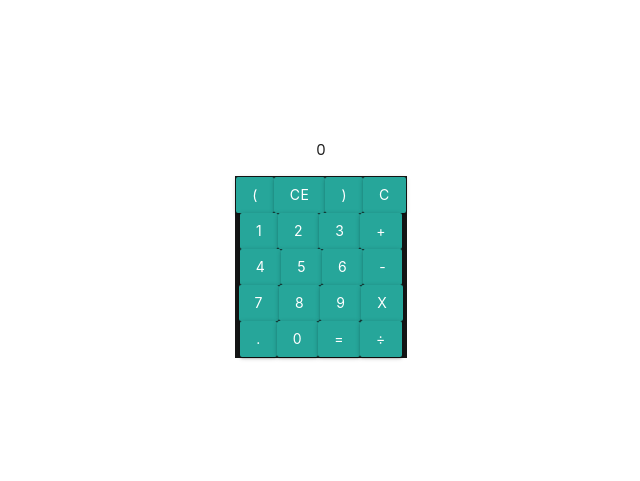
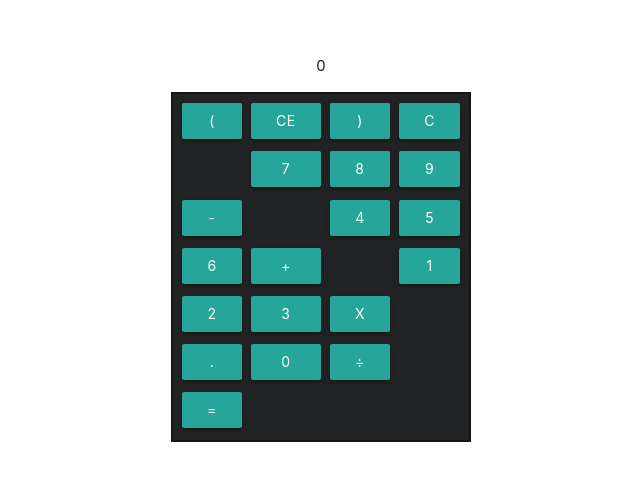
Before and after one commit to talitastravassos/calculator-react, a React (Create React App) app: page / in a window 1280 px wide. Shown: the part 159-640 px from the top of the page, without its empty margins (319-959 px from the left). Built offline with nearby package versions, Linux system fonts and the light colour scheme.

Commit message:
style not 100% yet

```diff
--- a/src/App.css
+++ b/src/App.css
@@ -53,6 +53,26 @@
   border: 1px solid #7A7B7C;
 }
 
+.keypad{
+  background-color: #212223;
+  color: white;
+  min-width: 300px;
+  min-height: 350px;
+  padding: 0.5em;
+  border: 2px solid #151616;
+  /* display: flex;
+  flex-wrap: wrap;
+  justify-content: space-around; */
+  display: grid;
+  grid-gap: 0.5em;
+  grid-template-areas:
+    "parent1 back parent2 clear"
+    "seven eight nine subtract"
+    "four five six add"
+    "one two three multiply"
+    "decimal zero divide equals";
+}
+
 .calculator {
   background-color: #212223;
   color: white;
--- a/src/components/Keypad.js
+++ b/src/components/Keypad.js
@@ -7,33 +7,33 @@ const Keypad = (props) => {
 
   return (
     <div className="button keypad">
-        <button className="btn" name="(" onClick={e => onClick(e.target.name)}>(</button>
-        <button className="btn" name="CE" onClick={e => onClick(e.target.name)}>CE</button>
-        <button className="btn" name=")" onClick={e => onClick(e.target.name)}>)</button>
+        <button className="btn" name="(" id="parent1" onClick={e => onClick(e.target.name)}>(</button>
+        <button className="btn" name="CE" id="back" onClick={e => onClick(e.target.name)}>CE</button>
+        <button className="btn" name=")" id="parent2" onClick={e => onClick(e.target.name)}>)</button>
         <button className="btn" id="clear" name="C" onClick={e => onClick(e.target.name)}>C</button><br/>
+
+
+        <button className="btn" id="seven" name="7" onClick={e => onClick(e.target.name)}>7</button>
+        <button className="btn" id="eight" name="8" onClick={e => onClick(e.target.name)}>8</button>
+        <button className="btn" id="nine" name="9" onClick={e => onClick(e.target.name)}>9</button>
+        <button className="btn" id="subtract" name="-" onClick={e => onClick(e.target.name)}>-</button><br/>
+
+        <button className="btn" id="four" name="4" onClick={e => onClick(e.target.name)}>4</button>
+        <button className="btn" id="five" name="5" onClick={e => onClick(e.target.name)}>5</button>
+        <button className="btn" id="six" name="6" onClick={e => onClick(e.target.name)}>6</button>
+        <button className="btn" id="add" name="+" onClick={e => onClick(e.target.name)}>+</button><br/>
 
 
         <button className="btn" id="one" name="1" onClick={e => onClick(e.target.name)}>1</button>
         <button className="btn" id="two" name="2" onClick={e => onClick(e.target.name)}>2</button>
         <button className="btn" id="three" name="3" onClick={e => onClick(e.target.name)}>3</button>
-        <button className="btn" id="add" name="+" onClick={e => onClick(e.target.name)}>+</button><br/>
-
-
-        <button id="four" name="4" className="btn" onClick={e => onClick(e.target.name)}>4</button>
-        <button className="btn" id="five" name="5" onClick={e => onClick(e.target.name)}>5</button>
-        <button className="btn" id="six" name="6" onClick={e => onClick(e.target.name)}>6</button>
-        <button className="btn" id="subtract" name="-" onClick={e => onClick(e.target.name)}>-</button><br/>
-
-        <button className="btn" id="seven" name="7" onClick={e => onClick(e.target.name)}>7</button>
-        <button className="btn" id="eight" name="8" onClick={e => onClick(e.target.name)}>8</button>
-        <button className="btn" id="nine" name="9" onClick={e => onClick(e.target.name)}>9</button>
         <button className="btn" id="multiply" name="*" onClick={e => onClick(e.target.name)}>x</button><br/>
 
 
         <button className="btn" id="decimal" name="." onClick={e => onClick(e.target.name)}>.</button>
         <button className="btn" id="zero" name="0" onClick={e => onClick(e.target.name)}>0</button>
+        <button className="btn" id="divide" name="/" onClick={e => onClick(e.target.name)}>÷</button><br/>
         <button className="btn" id="equals" name="=" onClick={e => onClick(e.target.name)}>=</button>
-        <button className="btn" id="divide" name="/" onClick={e => onClick(e.target.name)}>÷</button><br/>
     </div>
   )
 }
```
